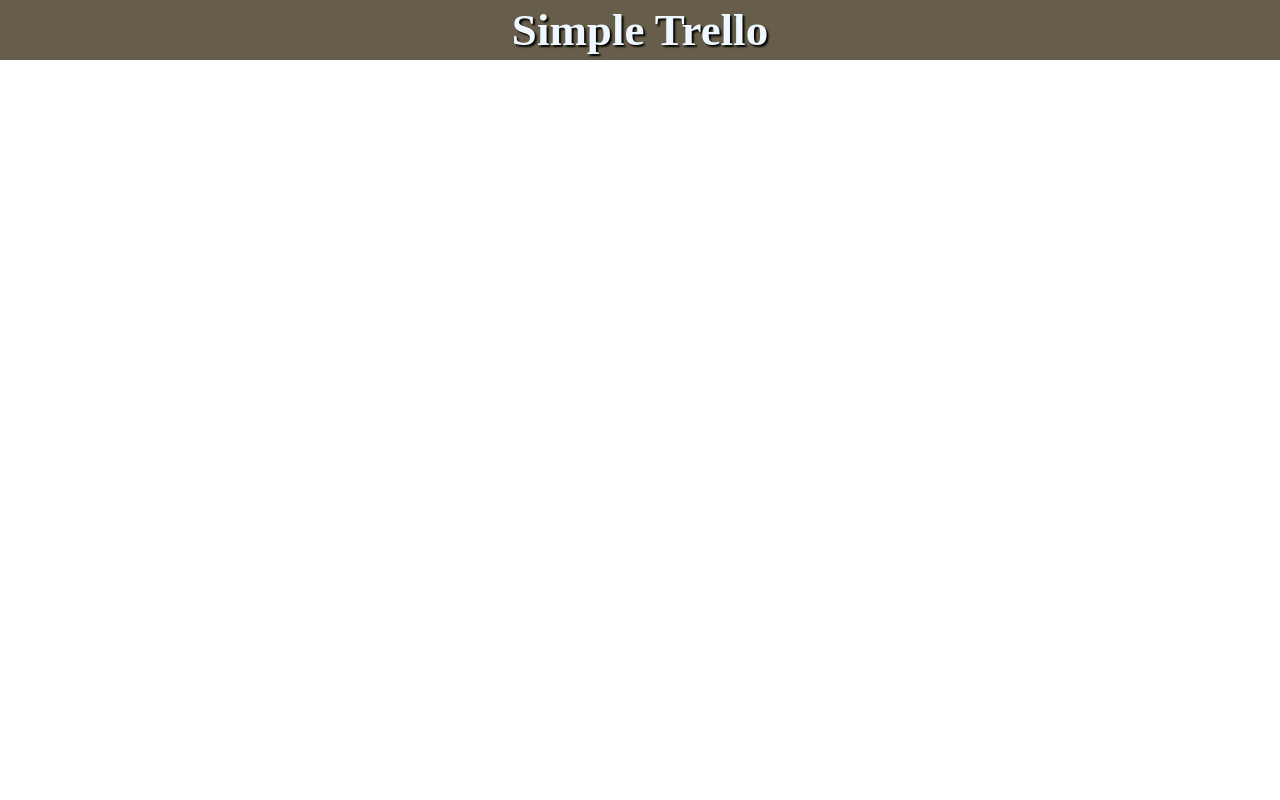
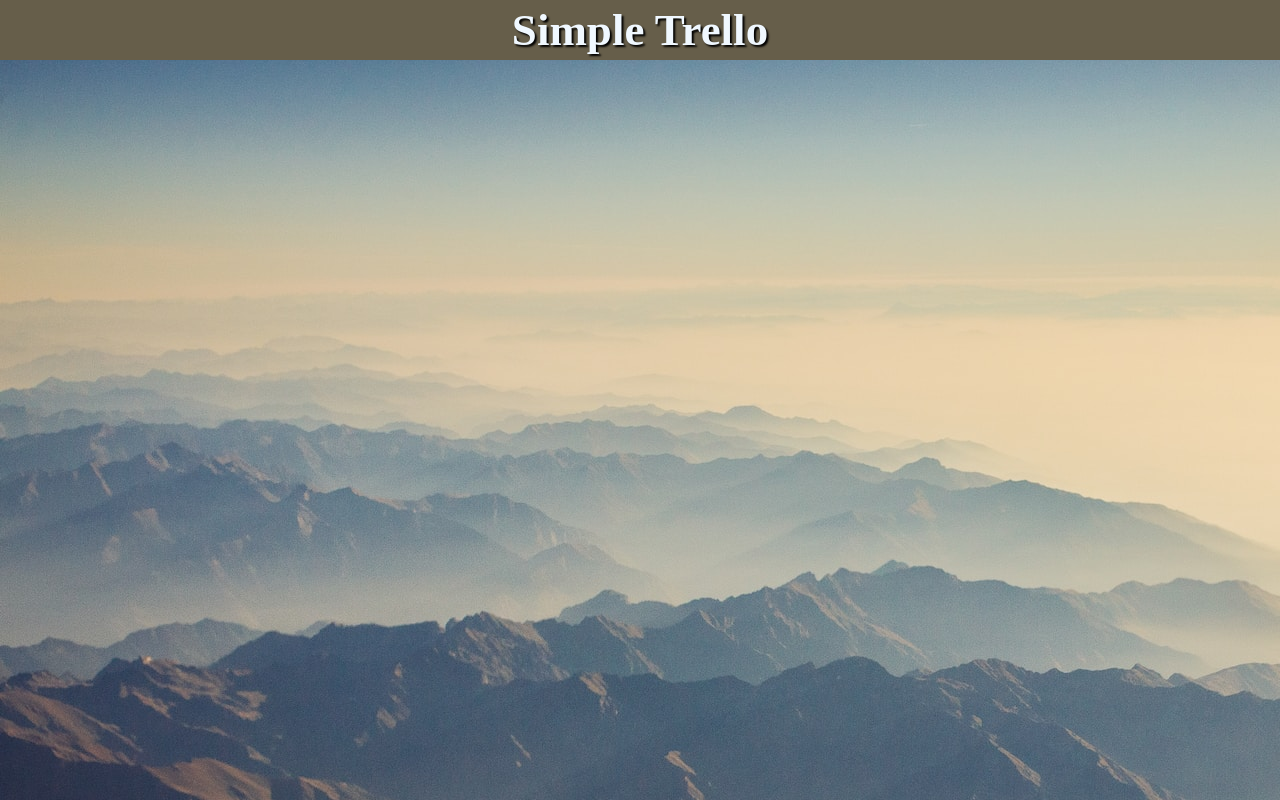
Before and after one commit to wsigma21/react-trello-clone, a React (Create React App) app: page / in a window 1280 px wide. Built offline with nearby package versions, Linux system fonts and the light colour scheme.

Commit message:
feat: 背景画像設定

```diff
--- a/src/index.css
+++ b/src/index.css
@@ -17,3 +17,9 @@
     margin-bottom: 50px;
     background-color: rgb(102, 94, 74);
 }
+
+.app {
+    background: url(../src/images/mountain.jpg);
+    background-repeat: no-repeat;
+    height: 100vh;
+}
```
Also changed, not shown: src/images/mountain.jpg (added).
